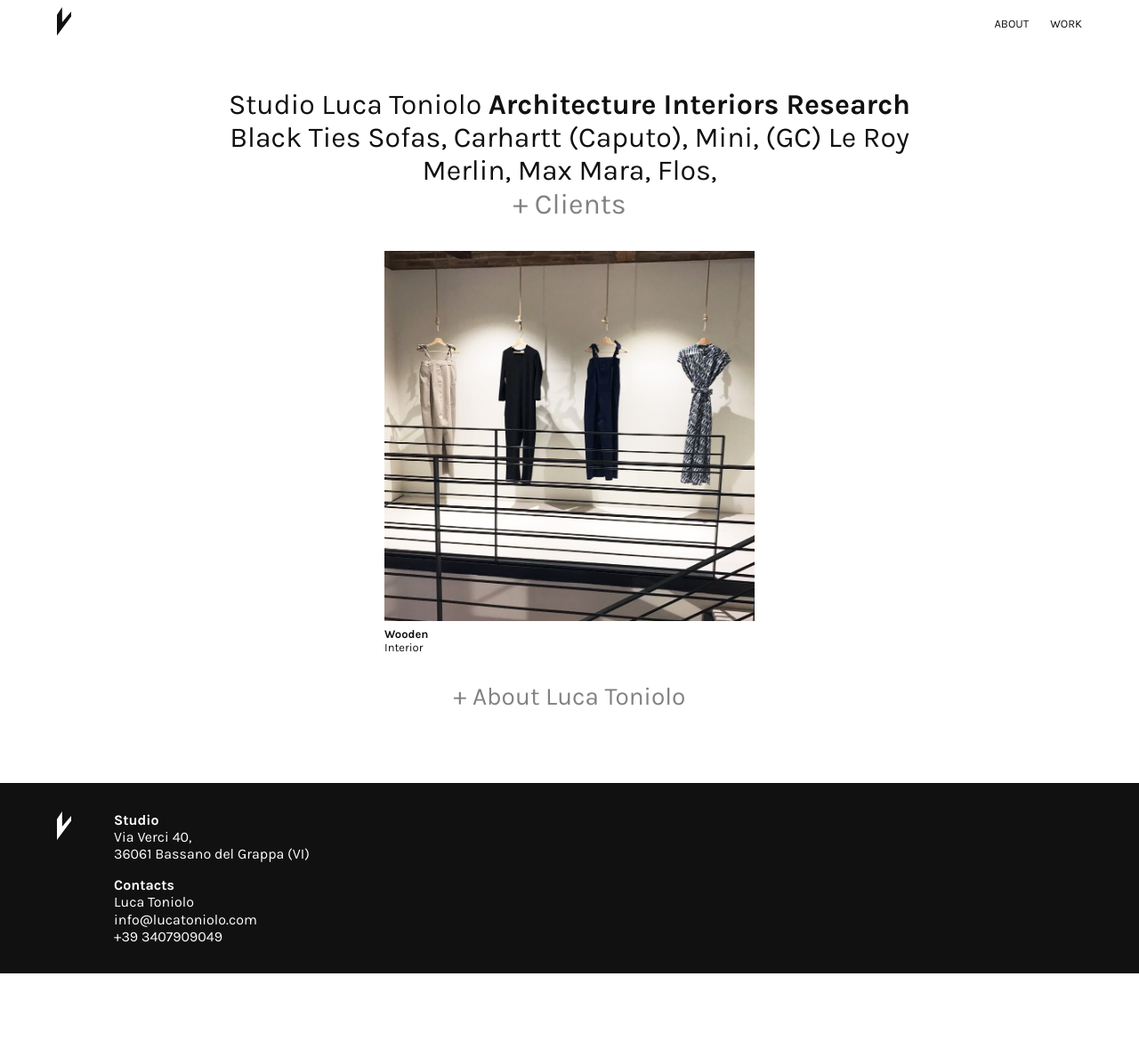
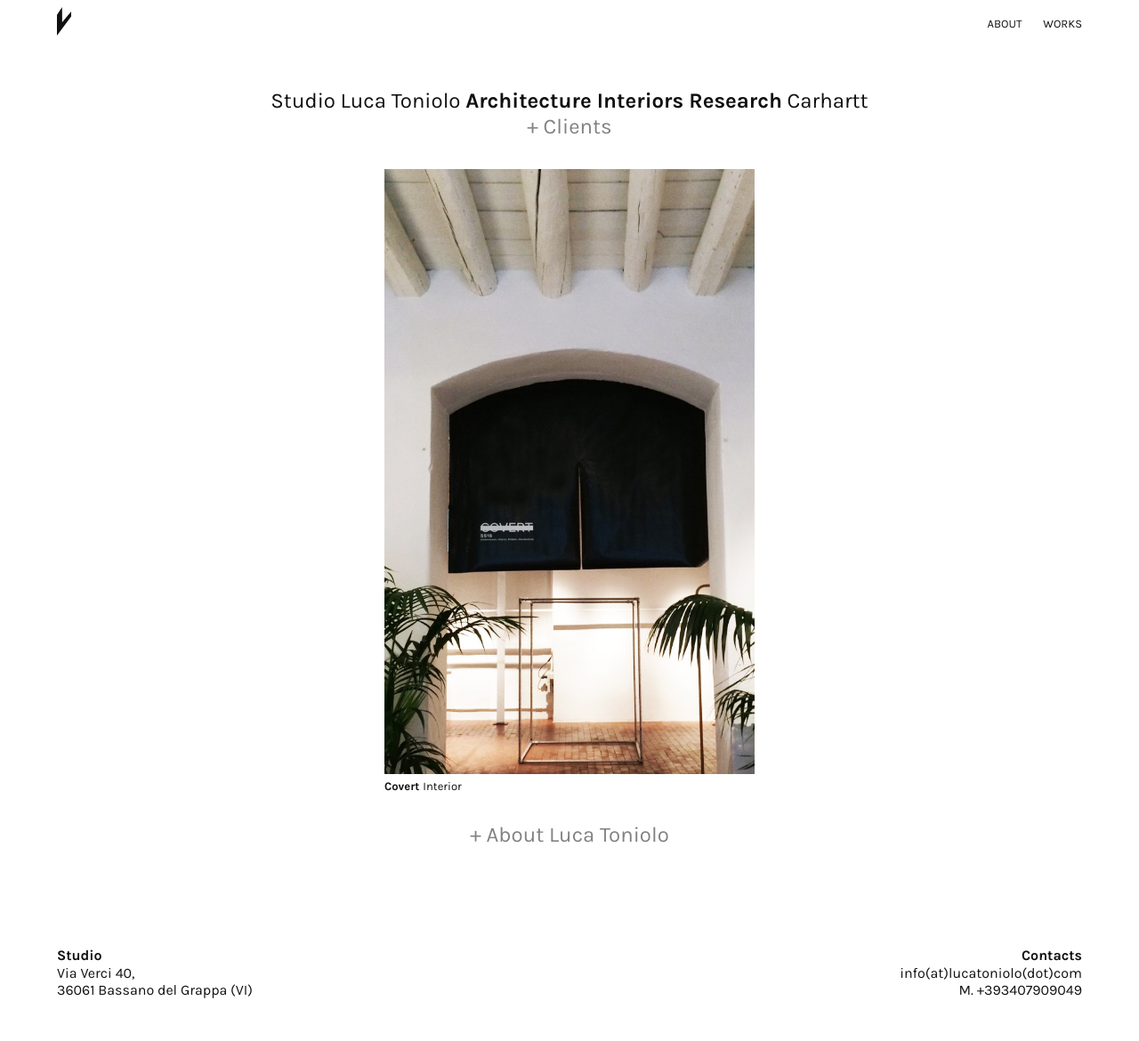
Before and after one commit to rzecchini/lucatoniolo, a Jekyll site: the page built from index.md, in a window 1280 px wide. Shown: the whole page at 89% size. Built offline with Jekyll 4.4.1, drawn with Linux system fonts in a browser that asks for light colours; before the commit the page ends 1094 px from its top, so only the background shows below that.

Commit message:
style: edit footer and work card

```diff
--- a/_includes/footer.html
+++ b/_includes/footer.html
@@ -1,24 +1,17 @@
 <footer class="site-footer">
   <div class="container">
     <div class="site-footer__content">
-      <a class="site-footer__logo" href="{{ "/" | relative_url }}">
-          <svg width="16" height="32" viewBox="0 0 16 32" xmlns="http://www.w3.org/2000/svg"><path d="M0 8.664V32l16-21.585-.06-5.355L5.87 17.023 5.786 0" fill="#fff" fill-rule="evenodd"/></svg>
-      </a>
-      <div class="site-footer__info">
-        <div class="site-footer__section">
+        <div class="site-footer__studio">
           <h4 class="site-footer__label">Studio</h4>
           Via Verci 40, <br>
           36061 Bassano del Grappa (VI)
         </div>
 
-        <div class="site-footer__section">
+        <div class="site-footer__contacts">
           <h4 class="site-footer__label">Contacts</h4>
-          Luca Toniolo <br>
-          info@lucatoniolo.com <br>
-          +39 3407909049
+          info(at)lucatoniolo(dot)com<br>
+          M. +393407909049
         </div>
-      </div>
-
     </div>
   </div>
 </footer>
--- a/_includes/work.html
+++ b/_includes/work.html
@@ -2,7 +2,7 @@
 {% assign isIndex = include.index || false %}
 
 <a class="work {% if isIndex %} work--index {% endif %}" href="{{ include.url | relative_url }}">
-    <div class="work__image" style="background-image:url('{{ include.poster | relative_url }}')"></div>
+    <img class="work__image" src="{{ include.poster | relative_url }}">
     <h3 class="work__title">{{ include.title | escape }}</h3>
     <h4 class="work__category">{{ include.category | escape }}</h4>
 </a>
--- a/_layouts/home.html
+++ b/_layouts/home.html
@@ -6,15 +6,8 @@
         {% include header.html %}
 
         <main class="page-content" aria-label="Content">
-            <!--<section class="works">
-                {% for work in site.works %}
-                    {% if work.title %}
-                        {% if forloop.index < 5 %}
-                          {% include work.html url=work.url title=work.title category=work.category poster=work.poster %}
-                        {% endif %}
-                    {% endif %}
-                {% endfor %}
-            </section>-->
+
+
 
             <section class="works">
                 <div class="Wallop">
@@ -35,8 +28,28 @@
             <section class="hello">
                 <span class="hello__frase-1">{{ page.frase_1 }}</span>
                 <span class="hello__frase-2">{{ page.frase_2 }}</span>
-                <span class="hello__clients-excerpt">{{ page.clients_excerpt }}</span>
-                <span class="hello__clients-all js-clients-all" style="display:none">{{ page.clients_all }}</span>
+                <span class="hello__clients-excerpt">
+                    {% for client in site.clients %}
+                        {% if forloop.index < 2 %}
+                            {% if client.work_link %}
+                                    <a href="{{ client.work_link | relative_url }}">{{ client.title }}</a>
+                                {% else %}
+                                    {{ client.title }}
+                            {% endif %}
+                        {% endif %}
+                    {% endfor %}
+                </span>
+                <span class="hello__clients-all js-clients-all" style="display:none">
+                    {% for client in site.clients %}
+                        {% if forloop.index >= 2 %}
+                            {% if client.work_link %}
+                                    <a href="{{ client.work_link | relative_url }}">{{ client.title }}</a>
+                                {% else %}
+                                    {{ client.title }}
+                            {% endif %}
+                        {% endif %}
+                    {% endfor %}
+                </span>
                 <button class="hello__btn js-clients-btn">+ Clients</button>
             </section>
 
--- a/_sass/_base.scss
+++ b/_sass/_base.scss
@@ -8,3 +8,7 @@
   color: $text-color;
   text-decoration: none;
 }
+
+img {
+    max-width: 100%;
+}
--- a/_sass/main.scss
+++ b/_sass/main.scss
@@ -24,7 +24,8 @@
 $on-palm:          600px !default;
 $on-laptop:        800px !default;
 
-$large: 1000px;
+$medium: 37.5rem; /* 600px */
+$large: 62.5rem; /* 1000px */
 
 // Use media queries like this:
 // @include media-query($on-palm) {
@@ -115,13 +116,13 @@
   max-width: 38rem;
   margin: auto;
   padding: 1rem;
-  font-size: 1.75rem; /*28px*/
+  font-size: 1.5rem;
 
   @include media-query($large) {
     order: 1;
     padding: 3rem 3rem 1rem;
     max-width: 48rem;
-    font-size: 2rem;
+    //font-size: 2rem;
     text-align: center;
   }
 }
@@ -161,6 +162,7 @@
 .works--index {
   display: flex;
   flex-wrap: wrap;
+  justify-content: flex-start;
 }
 
 
@@ -180,21 +182,17 @@
   margin-bottom: 1rem;
 
   @include media-query($large) {
-    flex: 0 0 24%;
+    flex: 0 0 23%;
     //padding: 1%;
   }
 }
 
 .work__image {
-  padding-bottom: 100%;
-  margin-bottom: 0.5rem;
-  background-color: #ddd;
-  background-size: cover;
-  background-position: center center;
-  background-repeat: no-repeat;
+  max-width: 100%
 }
 
 .work__title {
+  display: inline-block;
   margin: 0;
   padding: 0;
   font-size: 0.8125rem;
@@ -202,6 +200,7 @@
 }
 
 .work__category {
+  display: inline-block;
   margin: 0;
   padding: 0;
   font-size: 0.8125rem;
@@ -213,7 +212,7 @@
  *=======================================*/
 .about {
   padding: 1rem 1rem 3rem;
-  font-size: 1.75rem; /*28px*/
+  font-size: 1.5rem;
 
   @include media-query($large) {
     order: 3;
@@ -238,14 +237,15 @@
  *=======================================*/
 .site-footer {
   padding: 2rem 0;
-  background: #111;
-  color: #fff;
+  //background: #111;
+  //color: #fff;
   line-height: 1.2;
 }
 
 .site-footer__content {
   display: flex;
   flex-wrap: wrap;
+    justify-content: space-between;
 }
 
 .site-footer__logo {
@@ -253,16 +253,14 @@
   margin-right: 3rem;
 }
 
-.site-footer__info {
-//  @include media-query($large) {
-//    display: flex;
-//  }
+.site-footer__studio {
+  margin-bottom: 1rem;
+  margin-right: 3rem;
 }
 
-.site-footer__section {
-  &:first-child {
-    margin-bottom: 1rem;
-    margin-right: 3rem;
+.site-footer__contacts {
+  @include media-query($medium) {
+    text-align: right;
   }
 }
 
--- a/assets/main.js
+++ b/assets/main.js
@@ -36,7 +36,9 @@
 }
 
 var wallopEl = document.querySelector('.Wallop');
-var slider = new Wallop(wallopEl);
-window.setInterval(function() {
-  slider.next()
-}, 1500)
+if (wallopEl) {
+  var slider = new Wallop(wallopEl);
+  window.setInterval(function() {
+    //slider.next()
+  }, 1500)
+}
```
Also changed, not shown: _pages/work.md (+3 -3 lines).
